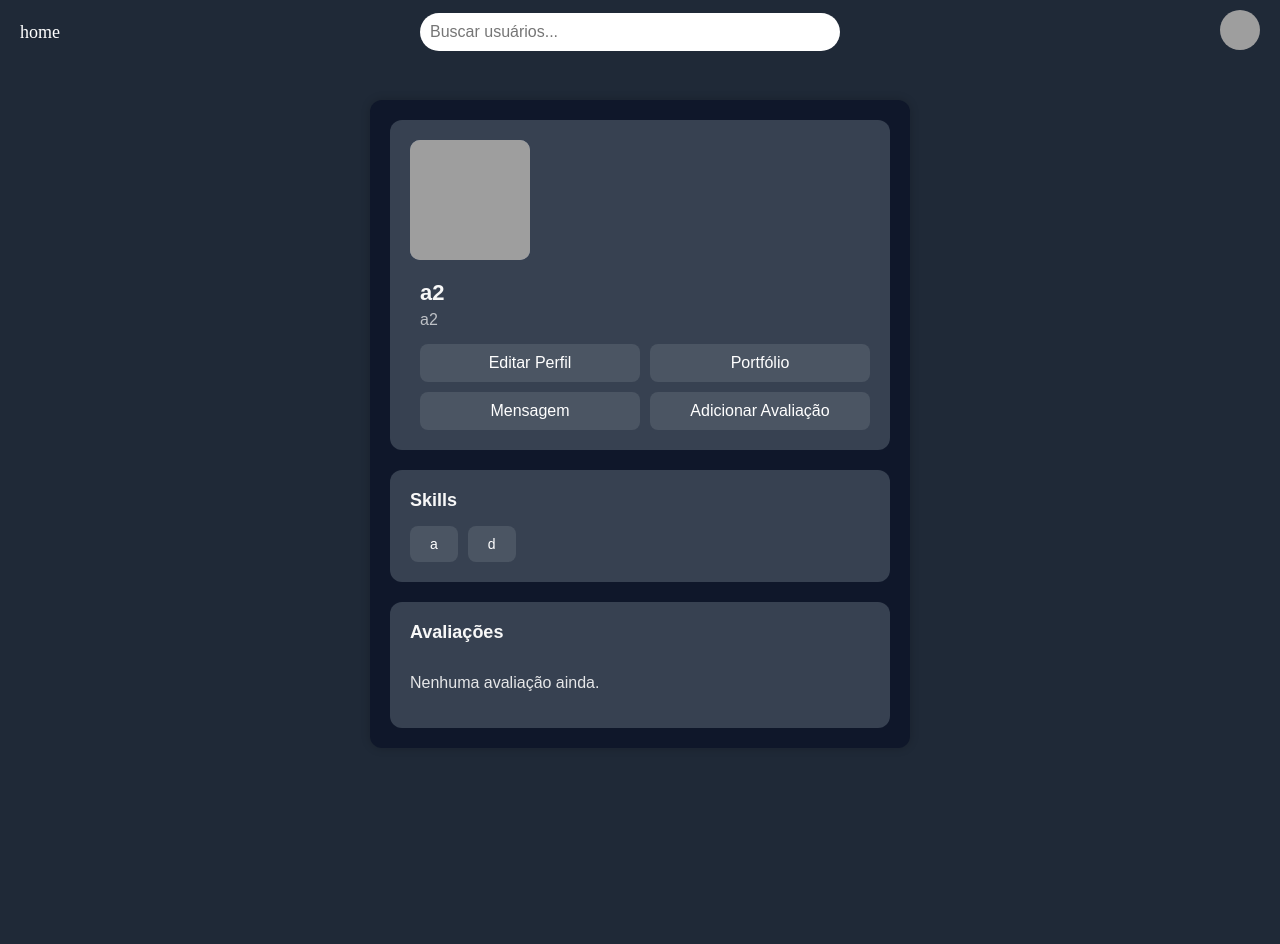
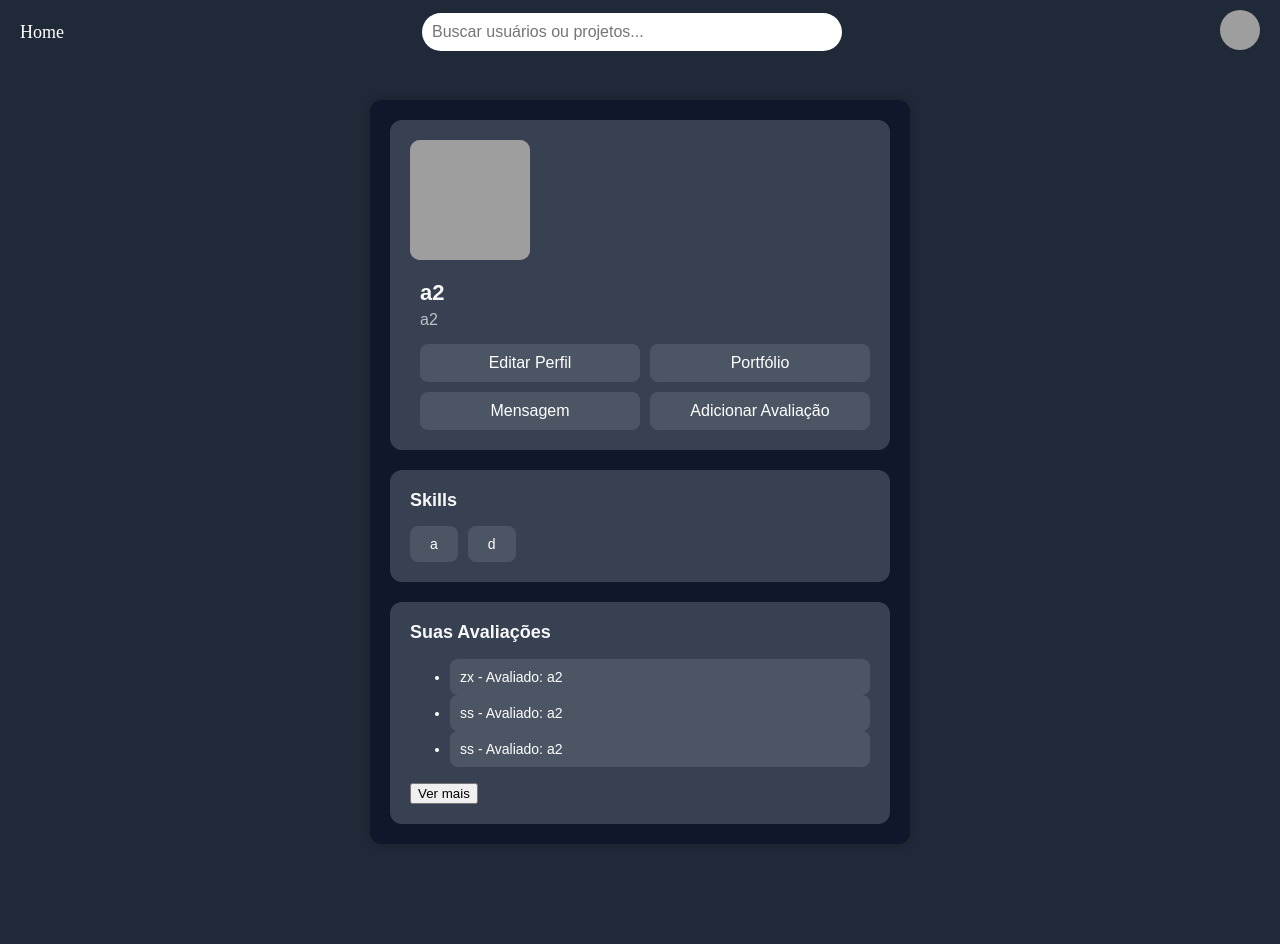
Before and after one commit to kaik-e/TechJob, a Django app: page /perfil/47/ in a window 1280 px wide. Before the commit the page ends 748 px from the top, so only its background shows below. Run offline with Django 5.2, Linux system fonts and the light colour scheme; data comes from the database, SQL or seed files in the repository; both versions use the stored data as it was after the commit; grey boxes are pictures that could not be loaded.

Commit message:
Barra De Pesquisa

```diff
--- a/myproject/accounts/urls.py
+++ b/myproject/accounts/urls.py
@@ -1,10 +1,7 @@
 from django.conf import settings
 from django.conf.urls.static import static
 from django.urls import path
-from django.conf.urls.static import static
 from . import views
-
-
 
 from .views import (
     adicionar_avaliacao,
@@ -39,9 +36,8 @@ urlpatterns = [
     path('adicionar-projeto/', adicionar_projeto, name='adicionar_projeto'),
     path('projeto/<int:id>/', projeto_detalhes, name='projeto_detalhes'),
     path('adicionar-avaliacao/<int:recipient_id>/', adicionar_avaliacao, name='adicionar_avaliacao'),
-    path('buscar-perfil-ajax/', buscar_perfil_ajax, name='buscar_perfil_ajax'),
+    path('buscar/', views.buscar_perfil_ajax, name='buscar_perfil_ajax'),
 ] + static(settings.MEDIA_URL, document_root=settings.MEDIA_ROOT)
-
 
 if settings.DEBUG:
     urlpatterns += static(settings.MEDIA_URL, document_root=settings.MEDIA_ROOT)
--- a/myproject/accounts/views.py
+++ b/myproject/accounts/views.py
@@ -9,21 +9,38 @@ from django.views import View
 
 
 def buscar_perfil_ajax(request):
-    query = request.GET.get('q', '')
-    resultados = CustomUser.objects.filter(username__icontains=query)[:5]
+    query = request.GET.get('q', '').strip()
+    if not query:
+        return JsonResponse({'usuarios': [], 'projetos': []})
+
+    usuarios_resultados = CustomUser.objects.filter(username__icontains=query)[:5]
     usuarios = [
         {
             'id': usuario.id,
             'username': usuario.username,
             'perfil_url': f'/perfil/{usuario.id}/'
-        } for usuario in resultados
+        }
+        for usuario in usuarios_resultados
     ]
-    return JsonResponse(usuarios, safe=False)
+
+    projetos_resultados = Projeto.objects.filter(titulo__icontains=query)[:5]
+    projetos = [
+        {
+            'id': projeto.id,
+            'titulo': projeto.titulo,
+            'projeto_url': f'/projeto/{projeto.id}/'
+        }
+        for projeto in projetos_resultados
+    ]
+
+    return JsonResponse({'usuarios': usuarios, 'projetos': projetos})
 
 class PerfilView(View):
     def get(self, request, id):
         user = get_object_or_404(CustomUser, id=id)
-        return render(request, 'perfil.html', {'user': user})
+        avaliacoes = user.avaliacoes_recebidas.all()
+        return render(request, 'perfil.html', {'user': user, 'avaliacoes': avaliacoes})
+
 
 def listar_projetos(request):
     projetos = Projeto.objects.all()
--- a/myproject/templates/navbar.html
+++ b/myproject/templates/navbar.html
@@ -10,10 +10,10 @@
 <body>
     <nav class="navbar">
         <div class="nav-links">
-            <a href="{% url 'home' %}" class="nav-link">home</a>
+            <a href="{% url 'home' %}" class="nav-link">Home</a>
         </div>
         <div class="search-container">
-            <input type="text" id="search-input" placeholder="Buscar usuários..." />
+            <input type="text" id="search-input" placeholder="Buscar usuários ou projetos..." />
             <ul id="search-results"></ul>
         </div>
         <div class="profile-icon">
@@ -26,19 +26,17 @@
             </a>
         </div>
     </nav>
-
     <script>
         document.getElementById('search-input').addEventListener('input', function() {
             let query = this.value;
-
             if (query.length > 0) {
-                fetch(`/buscar-perfil-ajax/?q=${query}`)
+                fetch(`/buscar/?q=${query}`)
                     .then(response => response.json())
                     .then(data => {
                         let resultsContainer = document.getElementById('search-results');
                         resultsContainer.innerHTML = '';
-
-                        data.forEach(usuario => {
+                        if (data.usuarios.length > 0 || data.projetos.length > 0) {
+                            data.usuarios.forEach(usuario => {
                                 let li = document.createElement('li');
                                 li.textContent = usuario.username;
                                 li.onclick = function() {
@@ -46,9 +44,26 @@
                                 };
                                 resultsContainer.appendChild(li);
                             });
+                            data.projetos.forEach(projeto => {
+                                let li = document.createElement('li');
+                                li.textContent = projeto.titulo;
+                                li.onclick = function() {
+                                    window.location.href = projeto.projeto_url;
+                                };
+                                resultsContainer.appendChild(li);
+                            });
+                            resultsContainer.style.display = 'block';
+                        } else {
+                            resultsContainer.innerHTML = '<li>Nenhum resultado encontrado</li>';
+                            resultsContainer.style.display = 'block';
+                        }
+                    })
+                    .catch(error => {
+                        console.error('Erro ao buscar:', error);
                     });
             } else {
                 document.getElementById('search-results').innerHTML = '';
+                document.getElementById('search-results').style.display = 'none';
             }
         });
     </script>
--- a/myproject/templates/perfil.html
+++ b/myproject/templates/perfil.html
@@ -49,20 +49,27 @@
         </div>
 
         <div class="prfl-evaluations">
-            <h3>Avaliações</h3>
-            <div class="evaluations-list">
+            <h3>Suas Avaliações</h3>
+            <ul id="evaluations-list">
                 {% for avaliacao in avaliacoes %}
-                    <div class="evaluation-item">
-                        <strong>{{ avaliacao.author.username }}:</strong>
-                        <p>{{ avaliacao.comment }}</p>
-                    </div>
+                    <li class="evaluation-item{% if forloop.counter > 3 %} hidden{% endif %}">
+                        {{ avaliacao.comment }} - Avaliado: {{ avaliacao.recipient.username }}
+                    </li>
                 {% empty %}
-                    <p>Nenhuma avaliação ainda.</p>
+                    <li>Você ainda não tem avaliações para este perfil.</li>
                 {% endfor %}
-            </div>
+            </ul>
+            {% if avaliacoes.count > 3 %}
+                <button id="toggle-btn" class="btn">Ver mais</button>
+            {% endif %}
         </div>
+    </div>
 
-    </div>
+    <style>
+        .hidden {
+            display: none;
+        }
+    </style>
 
     <script>
         function showMessage() {
@@ -76,6 +83,22 @@
         }
 
         window.onload = showMessage;
+
+        document.addEventListener("DOMContentLoaded", function() {
+            const toggleBtn = document.getElementById("toggle-btn");
+            const hiddenItems = document.querySelectorAll(".evaluation-item.hidden");
+            let showAll = false;
+
+            if (toggleBtn) {
+                toggleBtn.addEventListener("click", function() {
+                    hiddenItems.forEach(item => {
+                        item.style.display = showAll ? "none" : "list-item";
+                    });
+                    toggleBtn.textContent = showAll ? "Ver mais" : "Ver menos";
+                    showAll = !showAll;
+                });
+            }
+        });
     </script>
 </body>
 </html>
--- a/myproject/templates/portfolio.html
+++ b/myproject/templates/portfolio.html
@@ -12,7 +12,6 @@
 
     <div class="portfolio-content">
         <h1>Meu Portfólio</h1>
-        <a href="{% url 'adicionar_portfolio' %}" class="btn">Adicionar Portfólio</a>
         <div class="portfolio-container">
             {% if portfolios %}
                 <ul>
```
Also changed, not shown: myproject/templates/adicionar_avaliacao.html (+13 -8 lines), myproject/db.sqlite3. Lines whose indentation alone changed are shown as unchanged.
